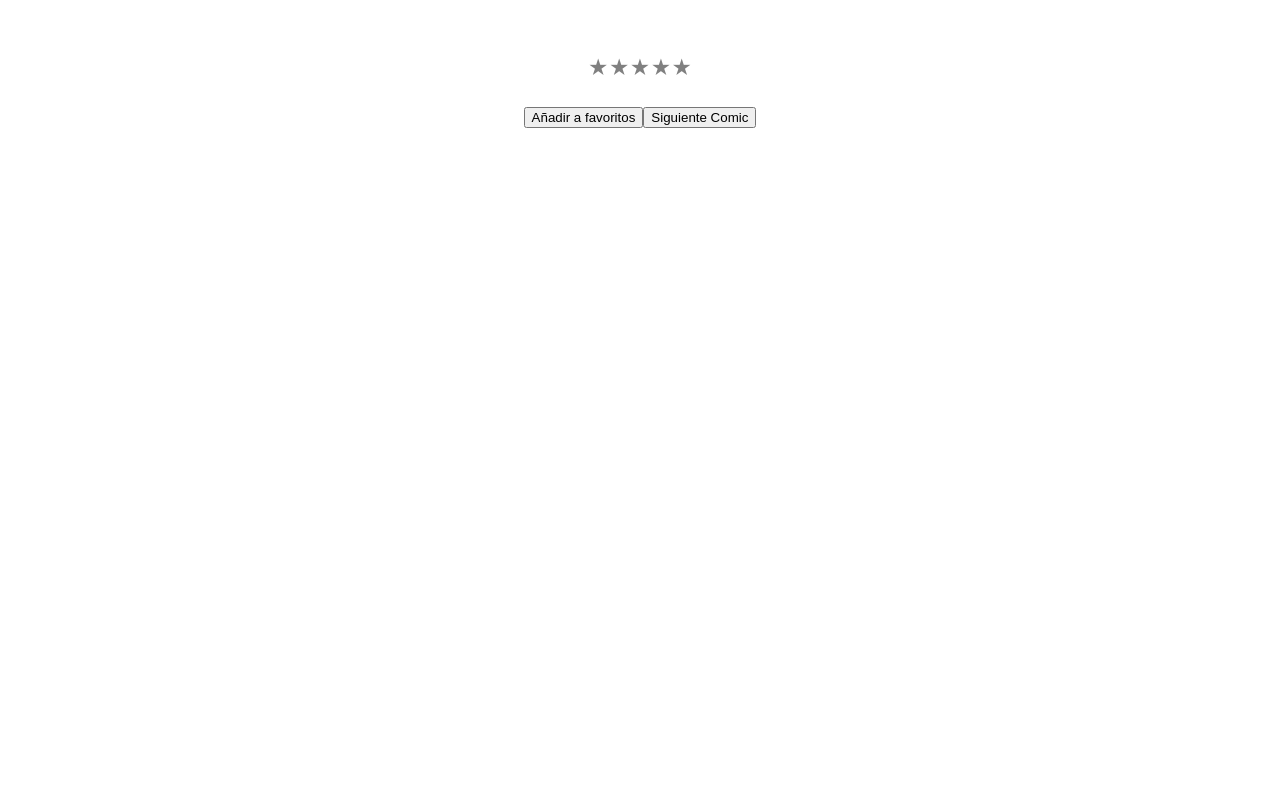
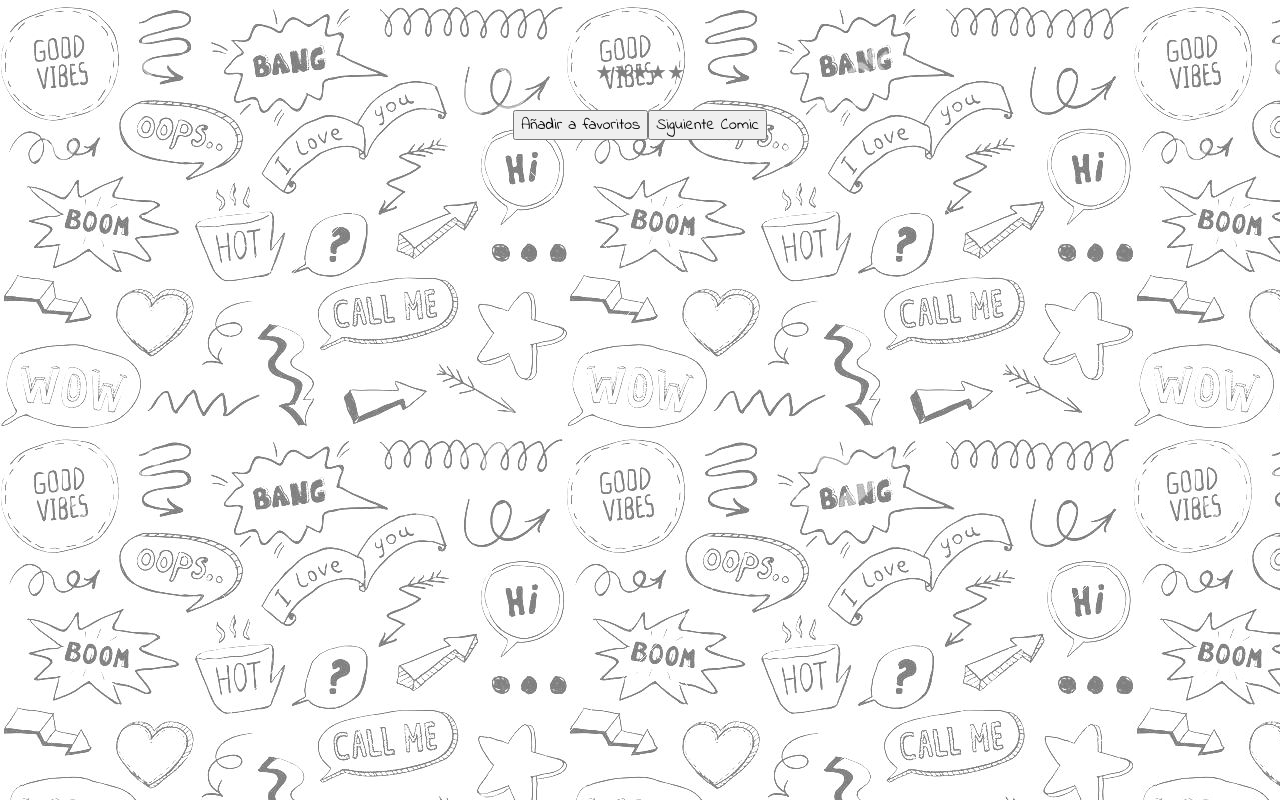
Before and after one commit to SergioJaramilloL/app_comics, a React (Create React App) app: page / in a window 1280 px wide. Built offline with nearby package versions, Linux system fonts and the light colour scheme; no server answers.

Commit message:
implemented background and font-family

```diff
--- a/src/index.css
+++ b/src/index.css
@@ -1,13 +1,24 @@
+@import url('https://fonts.googleapis.com/css2?family=Indie+Flower&display=swap');
+
 body {
   margin: 0;
-  font-family: -apple-system, BlinkMacSystemFont, 'Segoe UI', 'Roboto', 'Oxygen',
-    'Ubuntu', 'Cantarell', 'Fira Sans', 'Droid Sans', 'Helvetica Neue',
-    sans-serif;
+  font-family: 'Indie Flower', cursive;
   -webkit-font-smoothing: antialiased;
   -moz-osx-font-smoothing: grayscale;
+  background: url("./image/background.jpg");
+  background-repeat: repeat;
 }
 
 code {
-  font-family: source-code-pro, Menlo, Monaco, Consolas, 'Courier New',
-    monospace;
+  font-family: 'Indie Flower', cursive;
 }
+
+a {
+  text-decoration: none;
+  color: black;
+}
+
+button {
+  font-family: 'Indie Flower', cursive;
+  font-size: 1em;
+}
```
Also changed, not shown: src/image/background.jpg (added).
